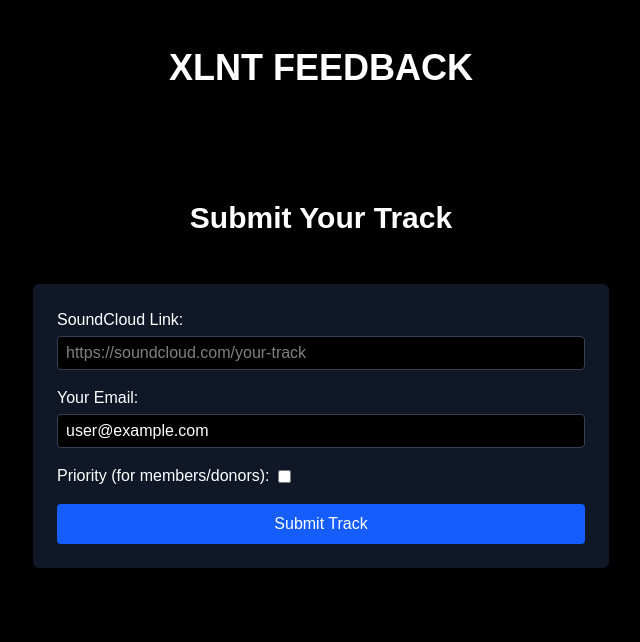
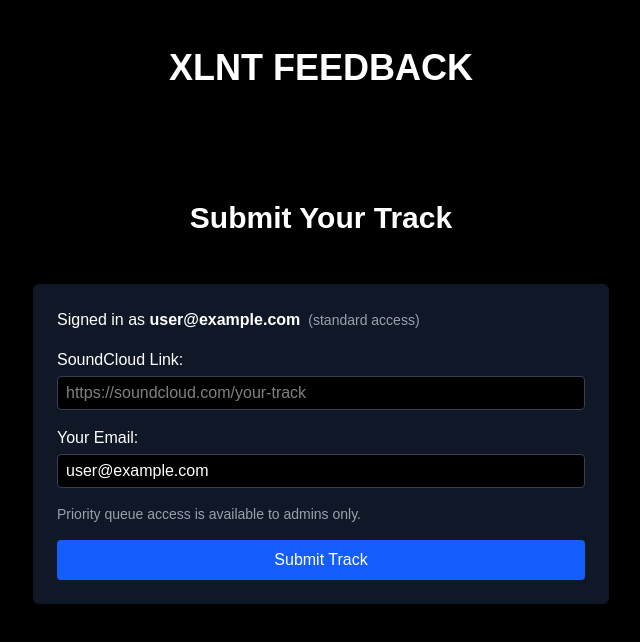
Before and after one commit to XLNTFEEDBACK/Feedback-Submissions, a Next.js app: page /submit in a window 1280 px wide. Shown: the top 642 px of the page, without its empty margins (319-959 px from the left). Built offline with nearby package versions, Linux system fonts and the light colour scheme; no server answers; sample sign-in values are in the browser's storage.

Commit message:
added admin differentiation

```diff
--- a/app/components/SubmissionForm.tsx
+++ b/app/components/SubmissionForm.tsx
@@ -5,6 +5,7 @@ import { signIn, useSession } from "next-auth/react";
 
 export default function SubmissionForm() {
   const { data: session, status } = useSession();
+  const isAdmin = session?.user?.isAdmin ?? false;
   const [soundcloudLink, setSoundcloudLink] = useState("");
   const [email, setEmail] = useState("");
   const [priority, setPriority] = useState(false);
@@ -17,6 +18,12 @@ export default function SubmissionForm() {
       setEmail(session.user.email);
     }
   }, [session?.user?.email]);
+
+  useEffect(() => {
+    if (!isAdmin && priority) {
+      setPriority(false);
+    }
+  }, [isAdmin, priority]);
 
   const handleSubmit = async (e: React.FormEvent) => {
     e.preventDefault();
@@ -86,6 +93,22 @@ export default function SubmissionForm() {
         onSubmit={handleSubmit}
         className="flex flex-col gap-4 w-full max-w-xl p-6 bg-gray-900 rounded-md"
       >
+        <div className="text-white">
+          Signed in as{" "}
+          <span className="font-semibold">
+            {session?.user?.email ?? "unknown user"}
+          </span>
+          {isAdmin ? (
+            <span className="ml-2 inline-flex items-center rounded bg-green-700 px-2 py-0.5 text-xs font-semibold uppercase">
+              Admin
+            </span>
+          ) : (
+            <span className="ml-2 text-sm text-gray-400">
+              (standard access)
+            </span>
+          )}
+        </div>
+
         <label className="flex flex-col gap-1 text-white">
           SoundCloud Link:
           <input
@@ -110,14 +133,20 @@ export default function SubmissionForm() {
           />
         </label>
 
+        {isAdmin ? (
           <label className="flex items-center gap-2 text-white">
-          Priority (for members/donors):
+            Priority (admins only):
             <input
               type="checkbox"
               checked={priority}
               onChange={(e) => setPriority(e.target.checked)}
             />
           </label>
+        ) : (
+          <p className="text-sm text-gray-400">
+            Priority queue access is available to admins only.
+          </p>
+        )}
 
         <button
           type="submit"
--- a/lib/auth.ts
+++ b/lib/auth.ts
@@ -1,5 +1,10 @@
 import { NextAuthOptions, Session } from "next-auth";
 import GoogleProvider from "next-auth/providers/google";
+
+const adminEmails =
+  process.env.ADMIN_EMAILS?.split(",")
+    .map((email) => email.trim().toLowerCase())
+    .filter(Boolean) ?? [];
 
 export const authOptions: NextAuthOptions = {
   providers: [
@@ -9,9 +14,35 @@ export const authOptions: NextAuthOptions = {
     }),
   ],
   callbacks: {
-    async session({ session }: { session: Session }) {
-      if (session.user?.email) {
-        session.user.email = session.user.email.toLowerCase();
+    async jwt({ token, user }) {
+      if (user?.email) {
+        const normalizedEmail = user.email.toLowerCase();
+        const isAdmin = adminEmails.includes(normalizedEmail);
+        token.email = normalizedEmail;
+        token.role = isAdmin ? "admin" : "user";
+        token.isAdmin = isAdmin;
+      }
+      return token;
+    },
+    async session({
+      session,
+      token,
+    }: {
+      session: Session;
+      token: {
+        email?: string | null;
+        role?: "admin" | "user";
+        isAdmin?: boolean;
+      };
+    }) {
+      if (session.user) {
+        if (token.email) {
+          session.user.email = token.email;
+        } else if (session.user.email) {
+          session.user.email = session.user.email.toLowerCase();
+        }
+        session.user.role = token.role ?? "user";
+        session.user.isAdmin = token.isAdmin ?? false;
       }
       return session;
     },
--- /dev/null
+++ b/types/next-auth.d.ts
@@ -0,0 +1,19 @@
+import { DefaultSession } from "next-auth";
+
+declare module "next-auth" {
+  interface Session {
+    user?: DefaultSession["user"] & {
+      role?: "admin" | "user";
+      isAdmin?: boolean;
+    };
+  }
+}
+
+declare module "next-auth/jwt" {
+  interface JWT {
+    role?: "admin" | "user";
+    isAdmin?: boolean;
+  }
+}
+
+export {};
```
Lines whose indentation alone changed are shown as unchanged.
